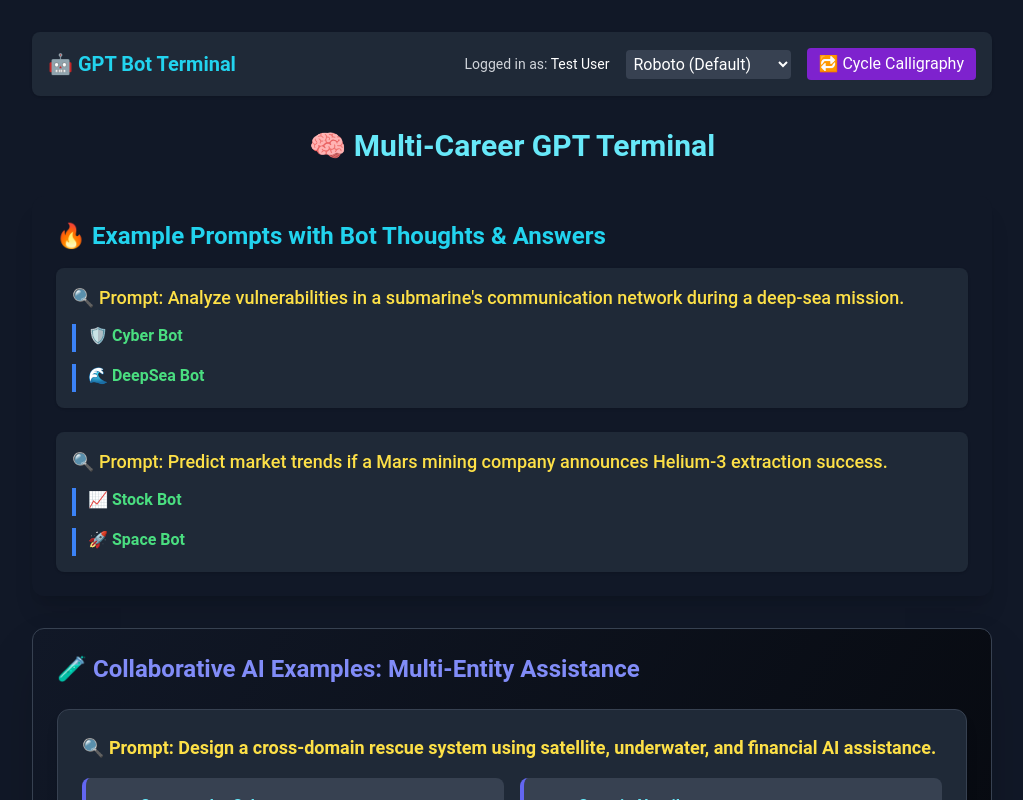
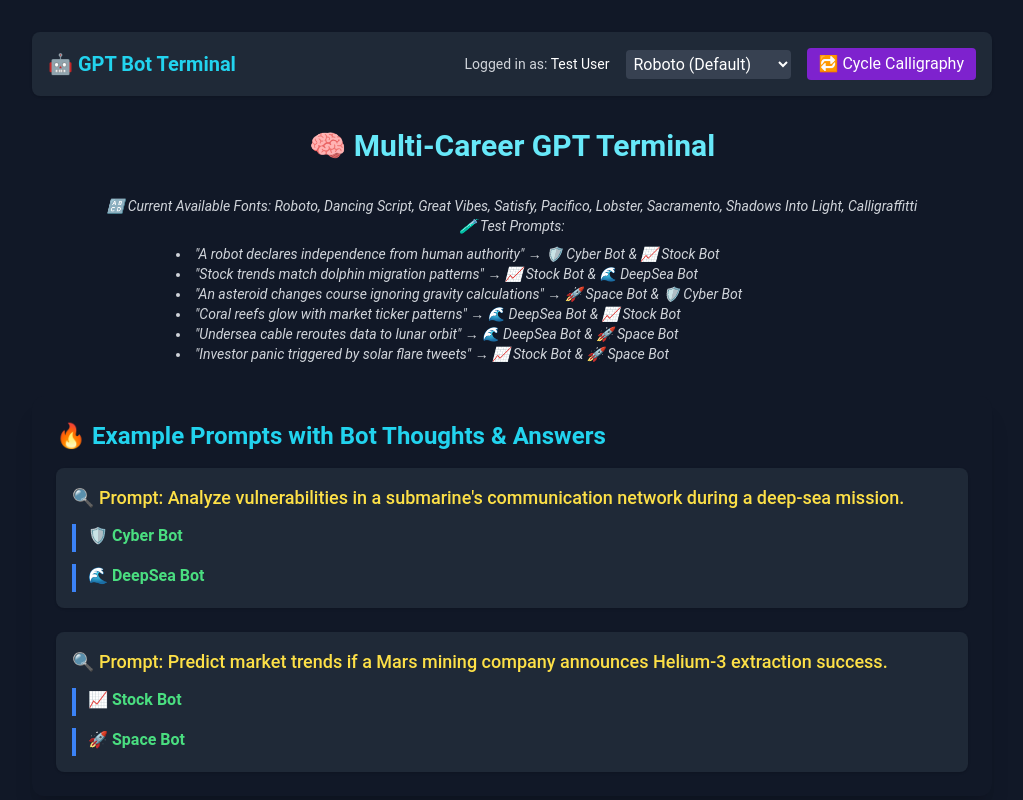
Before and after one commit to krishramoju2/ai-is-colab-2.0, a Next.js app: page / in a window 1280 px wide. Shown: the top 800 px of the page, without its empty margins (128-1151 px from the left). Built offline with nearby package versions, Linux system fonts and the light colour scheme.

Commit message:
Update page.tsx

```diff
--- a/app/page.tsx
+++ b/app/page.tsx
@@ -1,3 +1,5 @@
+// app/page.tsx or app/home/page.tsx — Updated HomePage
+
 'use client';
 
 import { useEffect, useState } from 'react';
@@ -67,6 +69,19 @@ export default function HomePage() {
         🧠 Multi-Career GPT Terminal
       </h1>
 
+      <div className="text-sm text-gray-300 text-center italic">
+        <p>🔠 Current Available Fonts: Roboto, Dancing Script, Great Vibes, Satisfy, Pacifico, Lobster, Sacramento, Shadows Into Light, Calligraffitti</p>
+        <p>🧪 Test Prompts:</p>
+        <ul className="list-disc list-inside text-left max-w-2xl mx-auto mt-2">
+          <li>"A robot declares independence from human authority" → 🛡️ Cyber Bot & 📈 Stock Bot</li>
+          <li>"Stock trends match dolphin migration patterns" → 📈 Stock Bot & 🌊 DeepSea Bot</li>
+          <li>"An asteroid changes course ignoring gravity calculations" → 🚀 Space Bot & 🛡️ Cyber Bot</li>
+          <li>"Coral reefs glow with market ticker patterns" → 🌊 DeepSea Bot & 📈 Stock Bot</li>
+          <li>"Undersea cable reroutes data to lunar orbit" → 🌊 DeepSea Bot & 🚀 Space Bot</li>
+          <li>"Investor panic triggered by solar flare tweets" → 📈 Stock Bot & 🚀 Space Bot</li>
+        </ul>
+      </div>
+
       <Examples />
       <Example2 />
 
```
